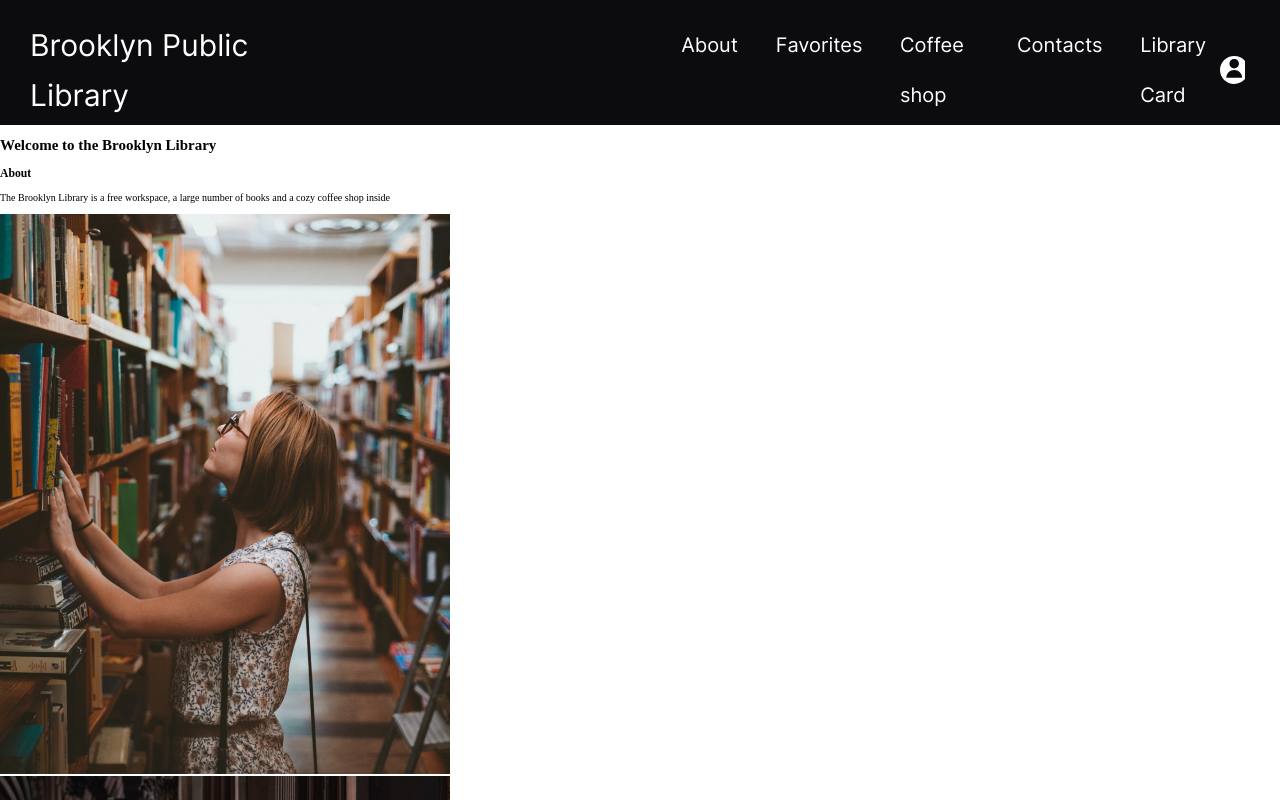
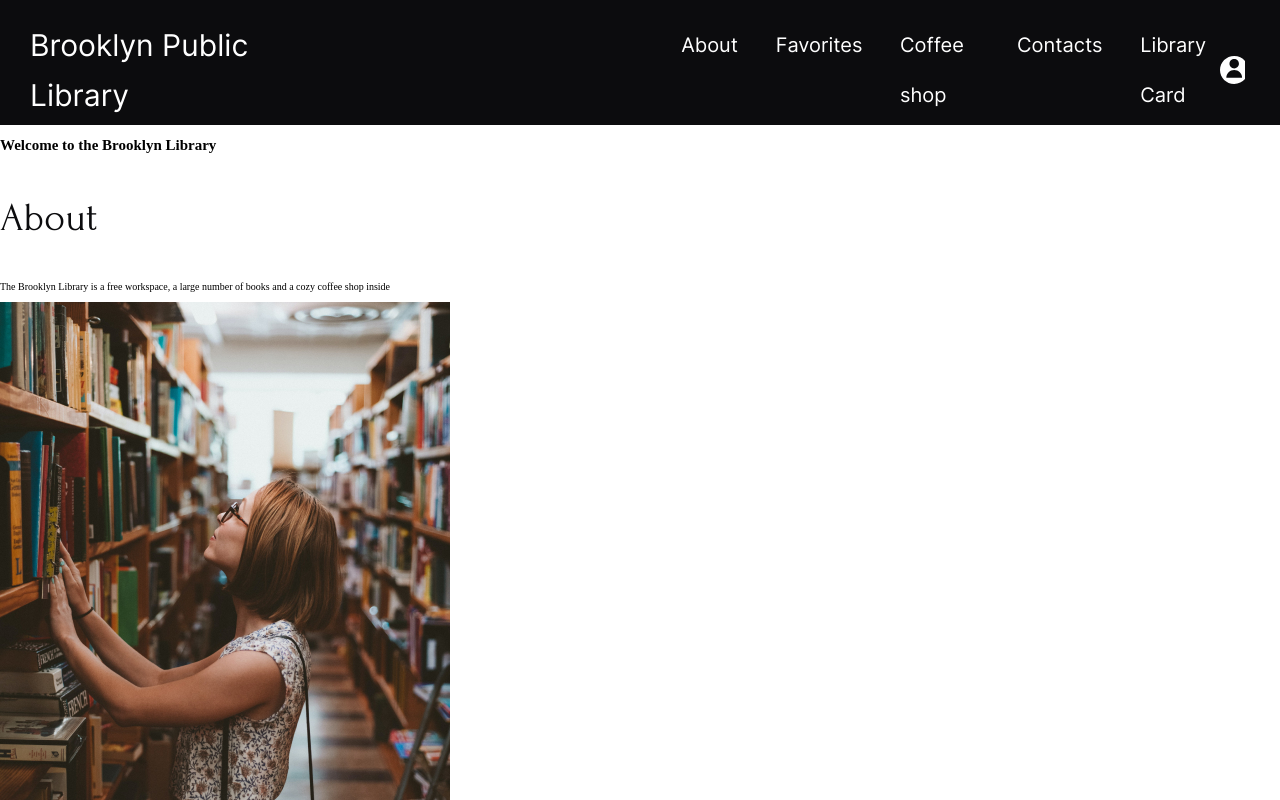
Before and after one commit to anastasia19141918/Library, a website: page index.html in a window 1280 px wide. Shown: the top 800 px of the page. Drawn offline with Linux system fonts and the light colour scheme.

Commit message:
fix: fonts src

```diff
--- a/src/sass/base/_base.scss
+++ b/src/sass/base/_base.scss
@@ -6,7 +6,7 @@
   font-family: 'Forum';
   font-style: normal;
   font-weight: 400;
-  src: url('../../fonts/forum-v18-latin-regular.woff2') format('woff2');
+  src: url('../../src/fonts/forum-v18-latin-regular.woff2') format('woff2');
 }
 
 @font-face {
@@ -14,7 +14,7 @@
   font-family: 'Inter';
   font-style: normal;
   font-weight: 400;
-  src: url('../../fonts/inter-v13-latin-regular.woff2') format('woff2');
+  src: url('../../src/fonts/inter-v13-latin-regular.woff2') format('woff2');
 }
 /* inter-900 - latin */
 @font-face {
@@ -22,7 +22,7 @@
   font-family: 'Inter';
   font-style: normal;
   font-weight: 900;
-  src: url('../../fonts/inter-v13-latin-900.woff2') format('woff2'); /* Chrome 36+, Opera 23+, Firefox 39+, Safari 12+, iOS 10+ */
+  src: url('../../src/fonts/inter-v13-latin-900.woff2') format('woff2'); /* Chrome 36+, Opera 23+, Firefox 39+, Safari 12+, iOS 10+ */
 }
 //fonts end
 
@@ -37,3 +37,10 @@ ul {
 a {
   text-decoration: none;
 }
+
+.title {
+  font-size: 4.0rem;
+  font-family: 'Forum', sans-serif;
+  font-weight: 400;
+  color: #0C0C0E;
+}
--- a/src/sass/component/_navigation.scss
+++ b/src/sass/component/_navigation.scss
@@ -20,7 +20,7 @@
 }
 
 .header__link {
-  font-family: 'Inter', sans-serif;
+  font-family: 'Inter', ;
   font-weight: 400;
   font-size: 2.0rem;
   line-height: 5.0rem;
```
Also changed, not shown: src/sass/style.css, 1 other file.
